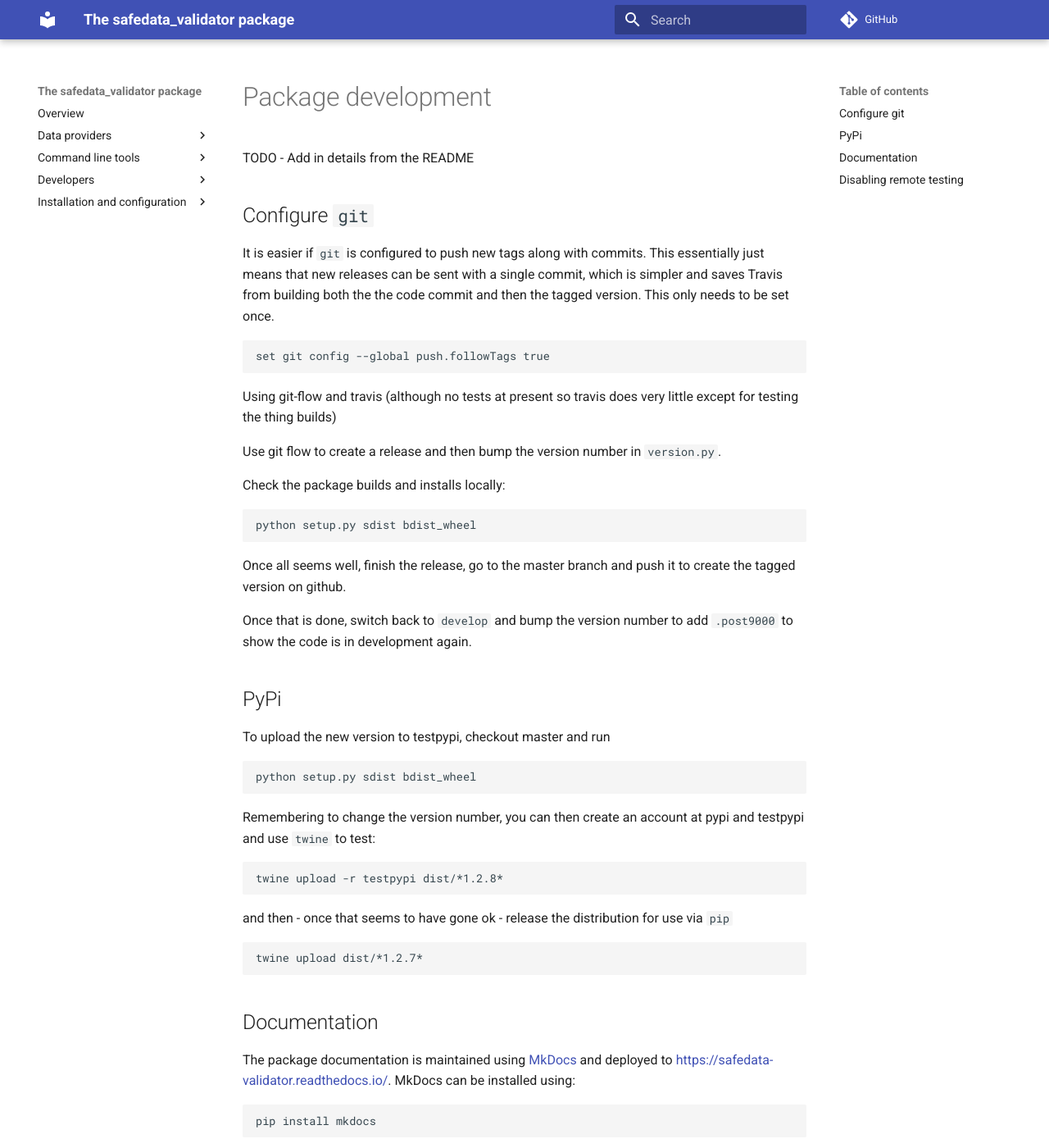
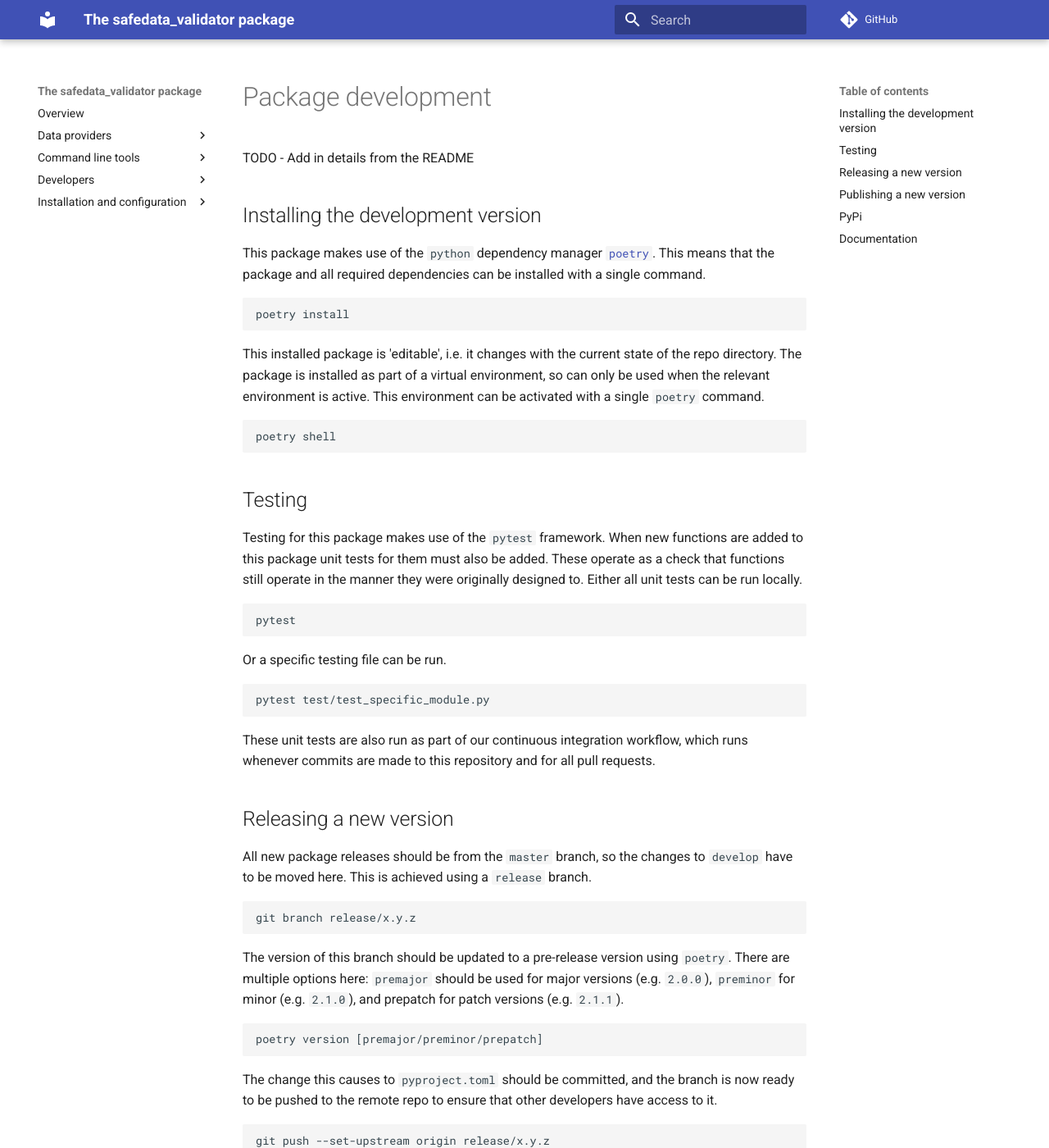
Before and after one commit to ImperialCollegeLondon/safedata_validator, an MkDocs documentation site: the page built from docs/package_development.md, in a window 1280 px wide and 1400 px high. Shown: the whole window at 82% size. Built offline with MkDocs 1.6.1 and Material for MkDocs 9.7.7, drawn with Linux system fonts in a browser that asks for light colours; comment, search, counter and statistics services are not loaded; some of the changed text lies outside the part shown.

Commit message:
Moved package development details into the docs

````diff
--- a/docs/package_development.md
+++ b/docs/package_development.md
@@ -2,34 +2,166 @@
 
 TODO - Add in details from the README
 
-## Configure `git`
+## Installing the development version
 
-It is easier if `git` is configured to push new tags along with commits. This
-essentially just means that new releases can be sent with a single commit, which
-is simpler and saves Travis from building both the the code commit and then the
-tagged version. This only needs to be set once.
+This package makes use of the `python` dependency manager
+[`poetry`](https://python-poetry.org). This means that the package and all required
+dependencies can be installed with a single command.
 
-```sh
-set git config --global push.followTags true
+```bash
+poetry install
 ```
 
-Using git-flow and travis (although no tests at present so travis does very
-little except for testing the thing builds)
+This installed package is 'editable', i.e. it changes with the current state of the repo
+directory. The package is installed as part of a virtual environment, so can only be
+used when the relevant environment is active. This environment can be activated with a
+single `poetry` command.
 
-Use git flow to create a release and then bump the version number in
-`version.py`.
-
-Check the package builds and installs locally:
-
-```sh
-python setup.py sdist bdist_wheel
+```bash
+poetry shell
 ```
 
-Once all seems well,  finish the release, go to the master branch and push it to
-create the tagged version on github.
+## Testing
 
-Once that is done, switch back to `develop` and bump the version number to add
-`.post9000` to show the code is in development again.
+Testing for this package makes use of the `pytest` framework. When new functions are
+added to this package unit tests for them must also be added. These operate as a check
+that functions still operate in the manner they were originally designed to. Either all
+unit tests can be run locally.
+
+```bash
+pytest
+```
+
+Or a specific testing file can be run.
+
+```bash
+pytest test/test_specific_module.py
+```
+
+These unit tests are also run as part of our continuous integration workflow, which runs
+whenever commits are made to this repository and for all pull requests.
+
+## Releasing a new version
+
+All new package releases should be from the `master` branch, so the changes to `develop`
+have to be moved here. This is achieved using a `release` branch.
+
+```bash
+git branch release/x.y.z
+```
+
+The version of this branch should be updated to a pre-release version using `poetry`.
+There are multiple options here: `premajor` should be used for major versions (e.g.
+`2.0.0`), `preminor` for minor (e.g. `2.1.0`), and prepatch for patch versions (e.g.
+`2.1.1`).
+
+```bash
+poetry version [premajor/preminor/prepatch]
+```
+
+The change this causes to `pyproject.toml` should be committed, and the branch is now
+ready to be pushed to the remote repo to ensure that other developers have access to it.
+
+```bash
+git push --set-upstream origin release/x.y.z
+```
+
+This gives all developers an opportunity to fix problems they have noticed, prior to
+release. This can be done by making pull requests against the `release` branch. The
+following checks should also be carried out:
+
+* All GitHub continuous integration tests pass
+* Upload to [Test PyPi](https://test.pypi.org) works correctly
+* Online documentation builds properly for the `release` branch
+
+Once the relevant changes have been made and checks have been performed the final commit
+should bump the version using `poetry` so that the correct version is recorded in
+`pyproject.toml`.
+
+```bash
+poetry version [major/minor/patch]
+```
+
+The `release` branch now is ready to be merged with the `master` branch. To do so you
+should switch to the `master` branch and merge the `release` branch into it.
+
+```bash
+git switch master
+git merge release/x.y.z
+```
+
+A tag should be added marking the package version, and then the updated `master` branch
+should be pushed to the remote repository.
+
+```bash
+git tag x.y.z
+git push origin x.y.z
+```
+
+Finally, any changes added to the `release` branch should be merged back into `develop`.
+
+```bash
+git switch develop
+git merge release/x.y.z
+git push
+```
+
+Note that the `master` branch should _only_ be used for new releases.
+
+Before the package is published it must first be built, this can be achieved using
+`poetry`.
+
+```bash
+poetry build
+```
+
+This produces both a `sdist` source distribution, and a `wheel` compiled package.
+
+## Publishing a new version
+
+Version publication to PyPi also occurs using `poetry`. Before the package can be
+uploaded an API token for PyPi must be configured.
+
+```bash
+poetry config pypi-token.pypi my_api_token
+```
+
+This token should be a **personal** API token for PyPi, these can be generated through
+[your PyPi account](https://pypi.org/account/login/). We use **personal** tokens rather
+than a project specific token as the standard setup method with `poetry` only allows one
+PyPi token to be saved. If necessary this issue can be circumvented by adding each
+project as a new repository
+[see](https://python-poetry.org/docs/repositories/#publishable-repositories) (with PyPi
+remaining the repository published to) and then configuring this duplicate repository to
+use the project specific token. We are not using this approach at present as we feel it
+introduces unnecessary complexity. Your **personal** token will only allow you to
+publish new package versions if you are a maintainer. If you wish to upload a new
+package version you should therefore contact the current maintainers to request
+maintainer status.
+
+Before you publish a new package version, you should first publish to the PyPi **test**
+site, which provides the opportunity to check the package upload before committing it to
+the live PyPi archive. This requires that you configure a valid API access token for
+test PyPi. It is important to note that separate accounts are used for PyPi and test
+PyPi, so you the test PyPi token will be not be the same as your standard PyPi token.
+
+```bash
+poetry config repositories.testpypi https://test.pypi.org/legacy/
+poetry config pypi-token.testpypi my_test_api_token
+```
+
+It is important to note that a test upload should **always** be done before the package
+is uploaded to PyPi. Thus, when access to both PyPi repositories has been configured,
+the publication procedure is as follows.
+
+```bash
+# Build source dist and binary
+poetry build
+# Upload just the new versions to the Test PyPi site and check it out
+poetry publish -r testpypi
+# Upload to the real PyPi site
+poetry publish
+```
 
 ## PyPi
 
@@ -55,6 +187,8 @@ twine upload dist/*1.2.7*
 
 ## Documentation
 
+TODO - WORK IF THIS IS STILL RELEVANT
+
 The package documentation is maintained using [MkDocs](https://www.mkdocs.org/)
 and deployed to
 [https://safedata-validator.readthedocs.io/](https://safedata-validator.readthedocs.io/).
@@ -77,12 +211,3 @@ In order to build and deploy the documentation.
 * Once you have checked the local copy of the documentation, then committing the
   changes to the repository will automatically trigger a rebuild of the package
   documentation.
-
-## Disabling remote testing
-
-Due to request rate limiting by the online taxonomy databases (particularly NCBI)
-the tests that use remote validation run very slowly. Remote validation can therefore
-be disabled to speed up testing. This is done using the environmental parameter
-`SDV_NO_REMOTE`. This parameter can either be left undefined, set as "0", "false",
-or "False" to keep remote tests on. Or alternatively, it can be set to "1", "true"
-or "True" to turn remote testing off.
````
